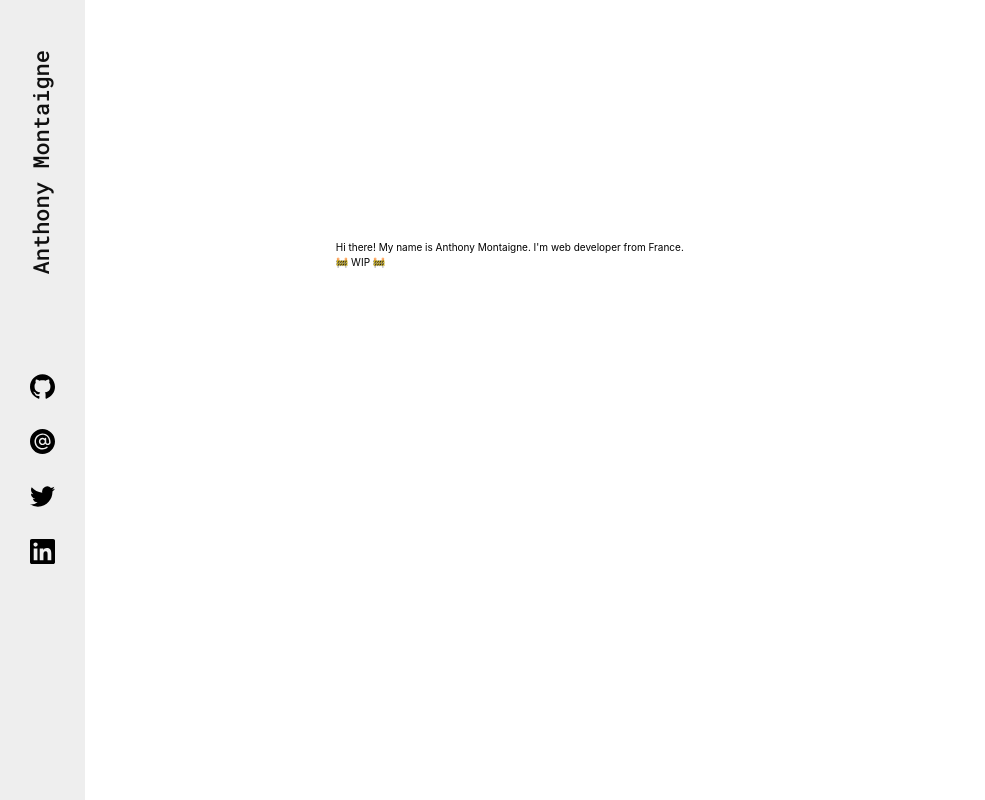
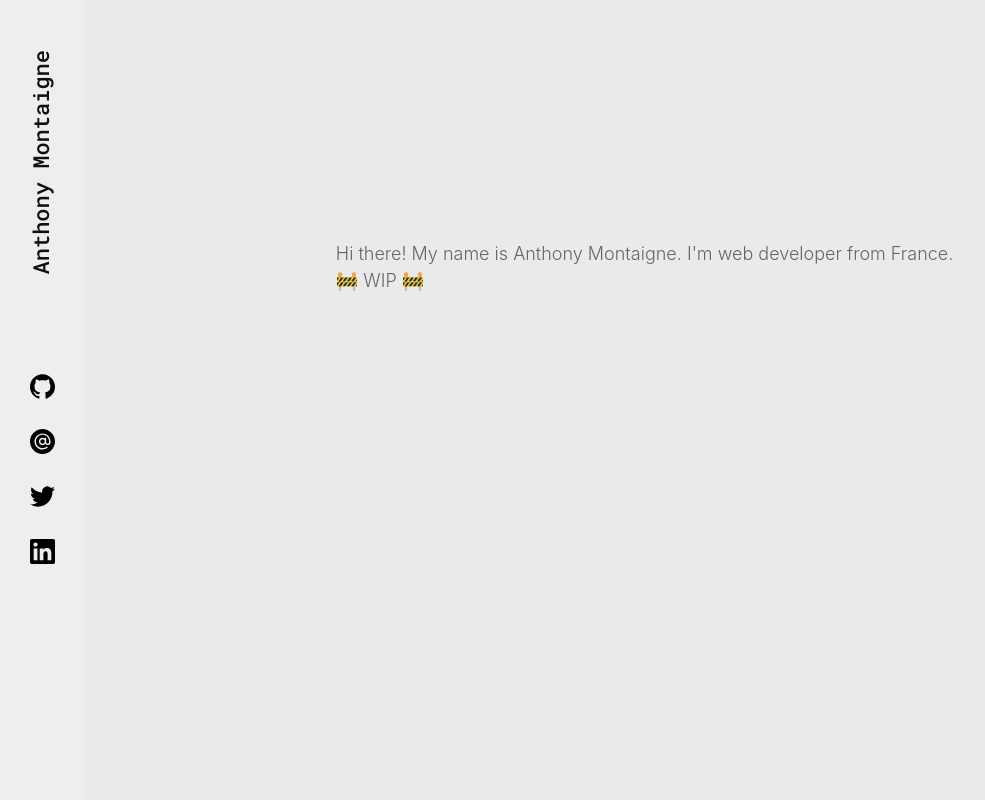
Before and after one commit to Fuzznimp/personal-website, a Next.js app: page / in a window 1280 px wide. Shown: the whole page, without its empty margins (0-985 px from the left). Built offline with nearby package versions, Linux system fonts and the light colour scheme.

Commit message:
Added more global styles

```diff
--- a/src/design-system/global-style.css
+++ b/src/design-system/global-style.css
@@ -11,13 +11,40 @@
       Oxygen-Sans, Ubuntu, Cantarell, "Helvetica Neue", sans-serif;
   }
 
+  body {
+    background-color: theme("colors.background");
+    line-height: theme("lineHeight.none");
+    color: theme("colors.primary");
+    font-size: theme("fontSize.l");
+  }
+
   h1 {
-    color: theme("colors.primary");
     font-size: theme("fontSize.xxl");
     font-weight: theme("fontWeight.medium");
     font-family: theme("fontFamily.robotoMono");
     line-height: theme("lineHeight.none");
   }
+
+  h2 {
+    font-size: theme("fontSize.xl");
+    font-weight: theme("fontWeight.medium");
+    font-family: theme("fontFamily.robotoMono");
+    line-height: theme("lineHeight.none");
+  }
+
+  h3 {
+    font-size: theme("fontSize.l");
+    font-weight: theme("fontWeight.medium");
+    font-family: theme("fontFamily.robotoMono");
+    line-height: theme("lineHeight.none");
+  }
+
+  p {
+    color: theme("colors.lightGrey");
+    font-size: theme("fontSize.l");
+    line-height: theme("lineHeight.normal");
+    font-weight: theme("fontWeight.light");
+  }
 }
 
 @tailwind components;
```
